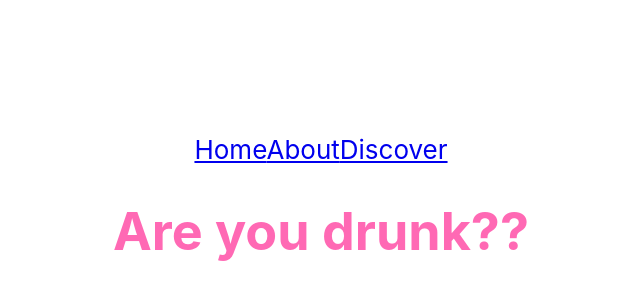
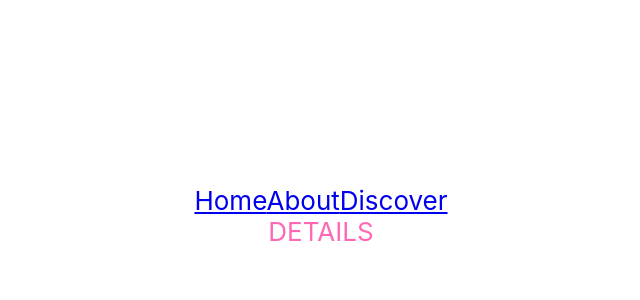
Before and after one commit to Reinoptland/movie-explorer-46, a React (Create React App) app: page /movies/1 in a window 1280 px wide. Shown: the part 184-484 px from the top of the page, without its empty margins (319-959 px from the left). Built offline with nearby package versions, Linux system fonts and the light colour scheme.

Commit message:
Make dynamic route & links

```diff
--- a/src/App.js
+++ b/src/App.js
@@ -2,6 +2,7 @@ import React from "react";
 import { Switch, Route, Link } from "react-router-dom";
 import "./App.css";
 import DiscoverMovies from "./components/DiscoverMovies";
+import MovieDetails from "./components/MovieDetails";
 
 function About() {
   return <h1>About page</h1>;
@@ -28,6 +29,7 @@ function App() {
           <Route exact path="/" component={Home} />
           <Route path="/about" component={About} />
           <Route path="/discover" component={DiscoverMovies} />
+          <Route path="/movies/:movieId" component={MovieDetails} />
           <Route path="/" component={NotFound} />
         </Switch>
       </header>
--- a/src/components/DiscoverMovies.js
+++ b/src/components/DiscoverMovies.js
@@ -1,5 +1,6 @@
 import React, { useState, useEffect } from "react";
 import axios from "axios";
+import { Link } from "react-router-dom";
 
 export default function DiscoverMovies() {
   const [movies, setMovies] = useState({ status: "idle", data: null });
@@ -34,7 +35,9 @@ export default function DiscoverMovies() {
           console.log(movie);
           return (
             <div>
-              <h3>{movie.Title}</h3>
+              <Link to={`/movies/${movie.imdbID}`}>
+                <h3>{movie.Title}</h3>
+              </Link>
               <img src={movie.Poster} />
             </div>
           );
--- /dev/null
+++ b/src/components/MovieDetails.js
@@ -0,0 +1,5 @@
+import React from "react";
+
+export default function MovieDetails() {
+  return <div>DETAILS</div>;
+}
```
Also changed, not shown: 1 other file (tests, documents, lock files or other folders).
